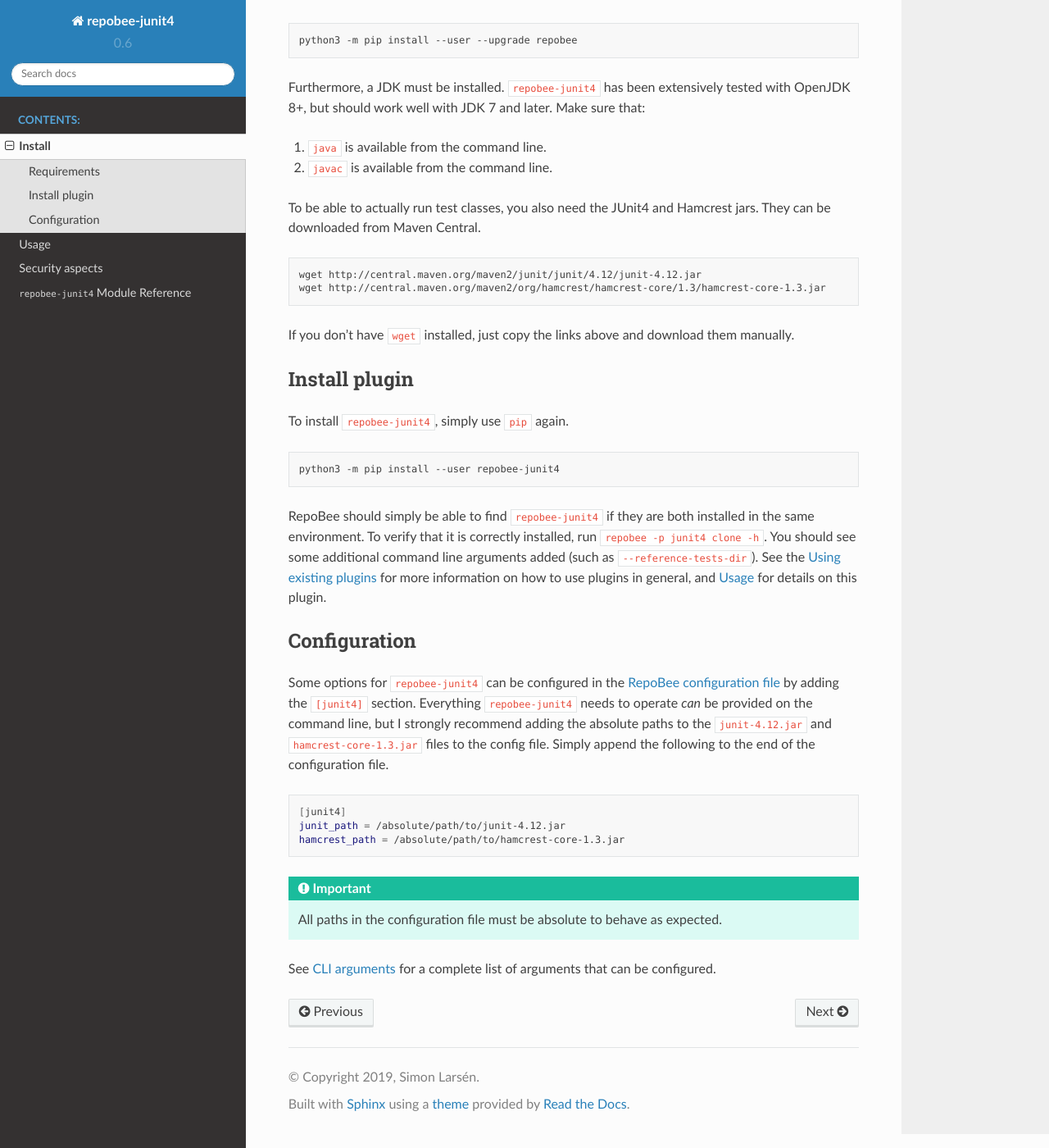
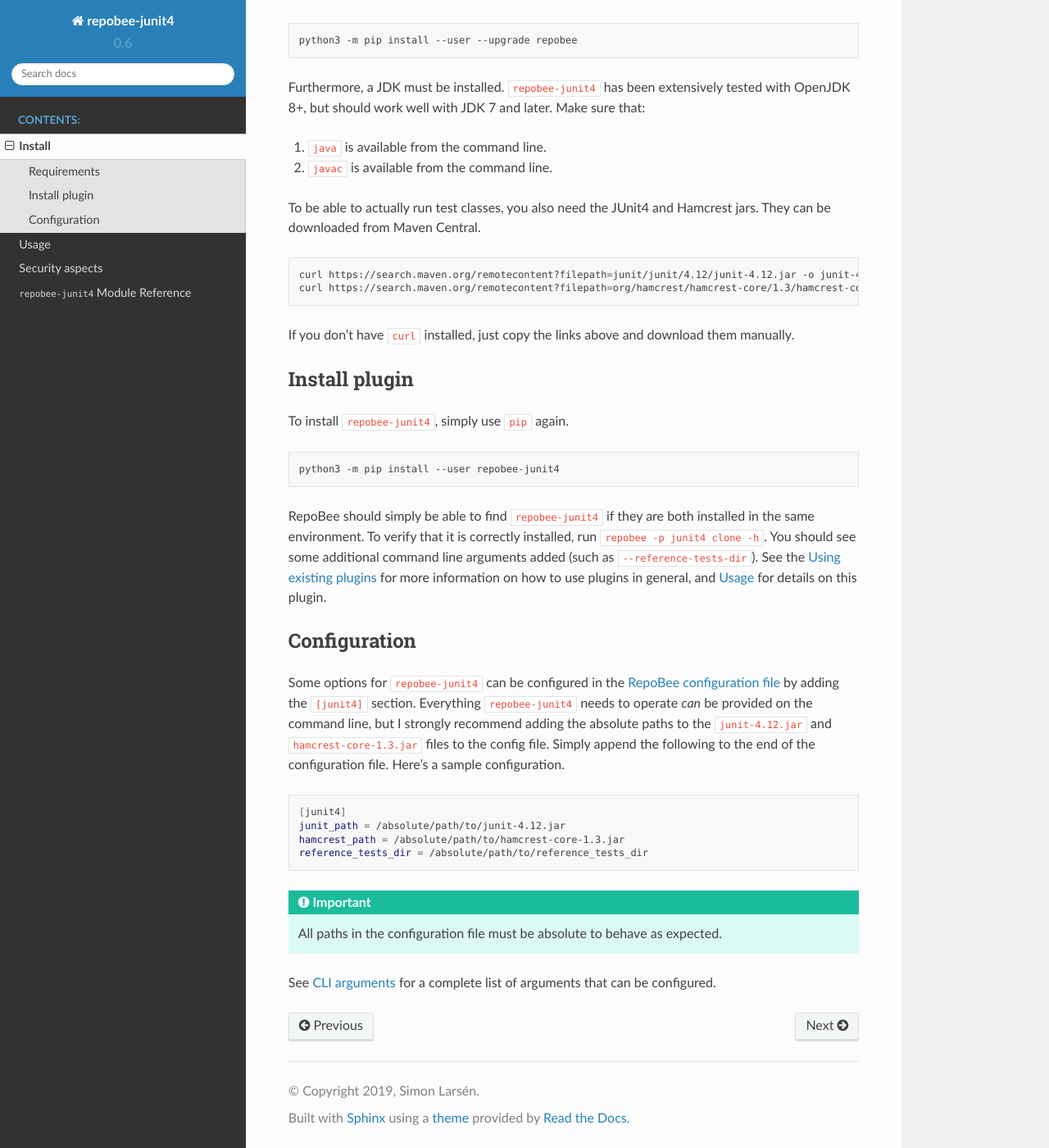
Before and after one commit to repobee/repobee-junit4, a Sphinx documentation site: the page built from docs/install.rst, in a window 1280 px wide and 1400 px high, scrolled down 458 px. Shown: the whole window at 82% size. Built offline with Sphinx 7.4.7 and the Read the Docs theme 2.0.0, drawn with Linux system fonts in a browser that asks for light colours.

Commit message:
[docs] Update documentation for v0.7.0, fix #55
[skip ci]

```diff
--- a/docs/code.rst
+++ b/docs/code.rst
@@ -20,3 +20,9 @@
 
 .. automodule:: repobee_junit4._junit4_runner
     :members:
+
+_exception
+====================
+
+.. automodule:: repobee_junit4._exception
+    :members:
--- a/docs/install.rst
+++ b/docs/install.rst
@@ -34,10 +34,10 @@
 
 .. code-block:: bash
 
-   wget http://central.maven.org/maven2/junit/junit/4.12/junit-4.12.jar
-   wget http://central.maven.org/maven2/org/hamcrest/hamcrest-core/1.3/hamcrest-core-1.3.jar
+    curl https://search.maven.org/remotecontent?filepath=junit/junit/4.12/junit-4.12.jar -o junit-4.12.jar
+    curl https://search.maven.org/remotecontent?filepath=org/hamcrest/hamcrest-core/1.3/hamcrest-core-1.3.jar -o hamcrest-core-1.3.jar
 
-If you don't have ``wget`` installed, just copy the links above and download
+If you don't have ``curl`` installed, just copy the links above and download
 them manually.
 
 Install plugin
@@ -66,13 +66,14 @@
 ``repobee-junit4`` needs to operate *can* be provided on the command line, but
 I strongly recommend adding the absolute paths to the ``junit-4.12.jar`` and
 ``hamcrest-core-1.3.jar`` files to the config file. Simply append the following
-to the end of the configuration file.
+to the end of the configuration file. Here's a sample configuration.
 
 .. code-block:: bash
 
    [junit4]
    junit_path = /absolute/path/to/junit-4.12.jar
    hamcrest_path = /absolute/path/to/hamcrest-core-1.3.jar
+   reference_tests_dir = /absolute/path/to/reference_tests_dir
 
 .. important::
 
--- a/docs/security.rst
+++ b/docs/security.rst
@@ -31,7 +31,7 @@
 should definitely be added, please `open an issue`_ about it. There are plans
 to add the ability to specify a custom security policy, but currently, your
 only choice is to either use this default policy or disable it
-with `--disable-security`.
+with `--junit4-disable-security`.
 
 .. important::
 
```
Also changed, not shown: README.md (+6 -3 lines), docs/usage.rst (+22 -13 lines).
